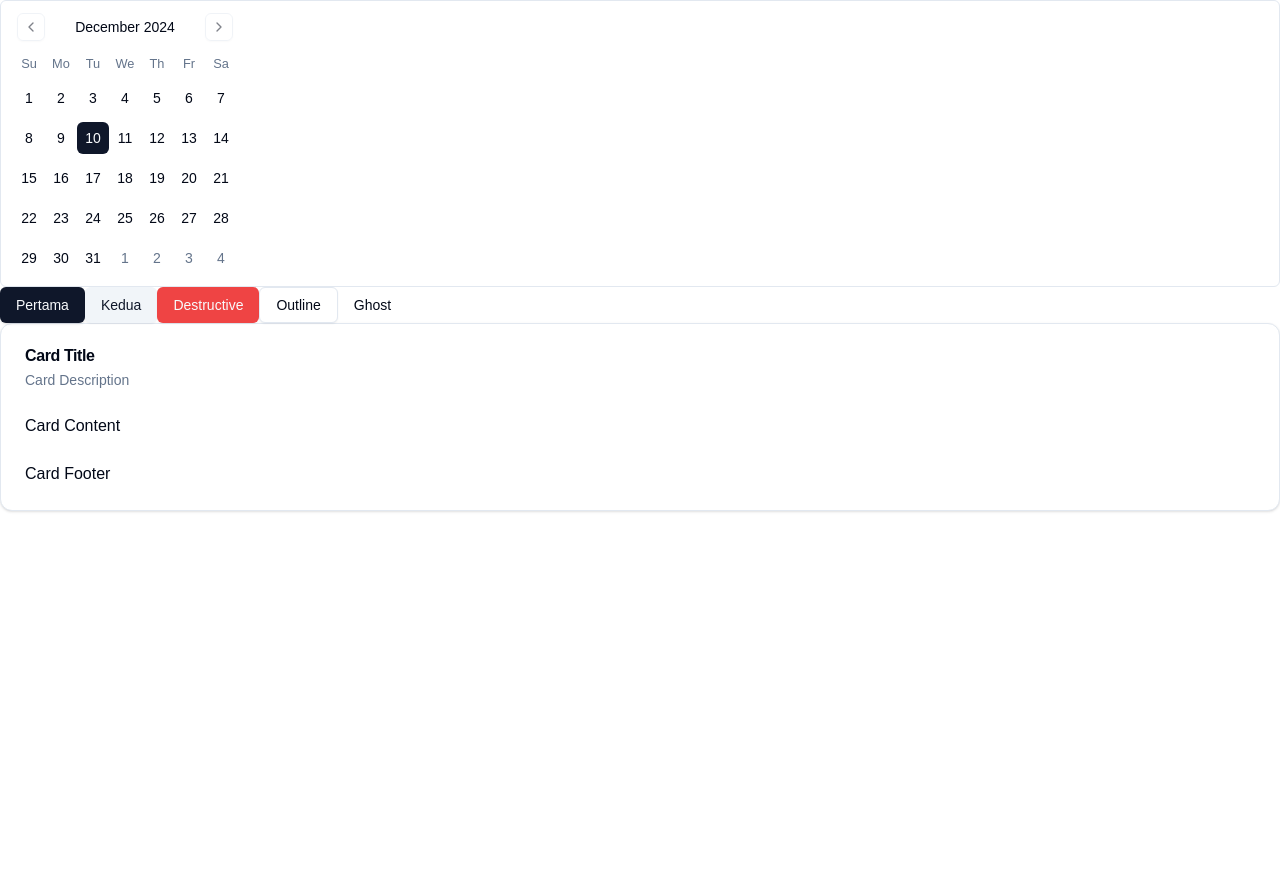
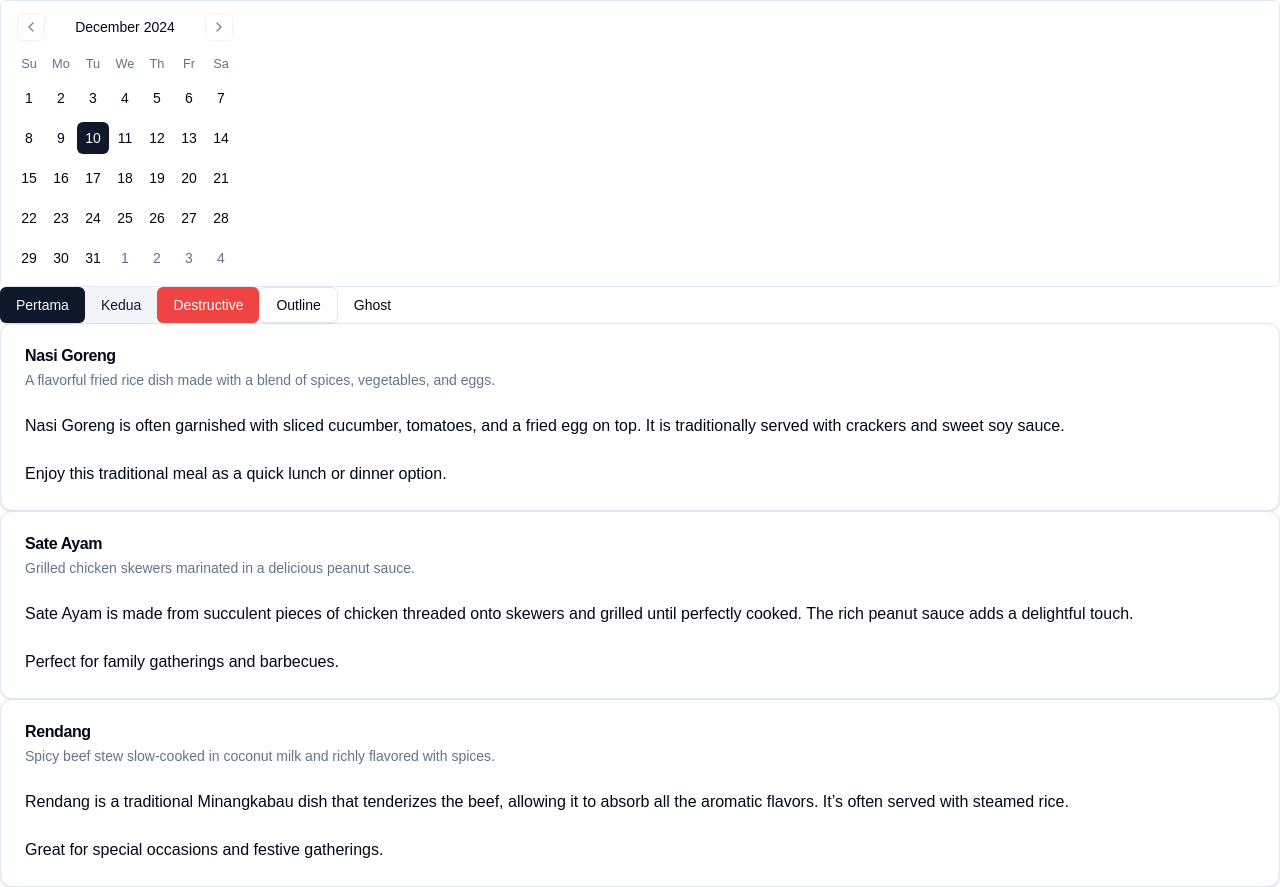
Before and after one commit to calvinrahmat/belajar-leonard, a Next.js app: page / in a window 1280 px wide. Shown: the top 887 px of the page. Before the commit the page ends 800 px from the top, so only its background shows below. Built offline with nearby package versions, Linux system fonts and the light colour scheme.

Commit message:
updated by Leon

```diff
--- /dev/null
+++ b/app/data/card.tsx
@@ -0,0 +1,28 @@
+const cardData = [
+    {
+      cardTitle: 'Nasi Goreng',
+      cardDescription: 'A flavorful fried rice dish made with a blend of spices, vegetables, and eggs.',
+      cardContent: 'Nasi Goreng is often garnished with sliced cucumber, tomatoes, and a fried egg on top. It is traditionally served with crackers and sweet soy sauce.',
+      cardFooter: 'Enjoy this traditional meal as a quick lunch or dinner option.',
+    },
+    {
+      cardTitle: 'Sate Ayam',
+      cardDescription: 'Grilled chicken skewers marinated in a delicious peanut sauce.',
+      cardContent: 'Sate Ayam is made from succulent pieces of chicken threaded onto skewers and grilled until perfectly cooked. The rich peanut sauce adds a delightful touch.',
+      cardFooter: 'Perfect for family gatherings and barbecues.',
+    },
+    {
+      cardTitle: 'Rendang',
+      cardDescription: 'Spicy beef stew slow-cooked in coconut milk and richly flavored with spices.',
+      cardContent: 'Rendang is a traditional Minangkabau dish that tenderizes the beef, allowing it to absorb all the aromatic flavors. It’s often served with steamed rice.',
+      cardFooter: 'Great for special occasions and festive gatherings.',
+    },
+    {
+      cardTitle: 'Gado-Gado',
+      cardDescription: 'A vibrant salad made with boiled vegetables and a tasty peanut dressing.',
+      cardContent: 'Gado-Gado is a healthy and refreshing meal, featuring ingredients such as boiled potatoes, carrots, green beans, and tofu, topped with a luscious peanut sauce.',
+      cardFooter: 'A perfect dish for vegetarians that’s both satisfying and nutritious.',
+    },
+  ];
+
+  export default cardData;
--- a/app/page.tsx
+++ b/app/page.tsx
@@ -11,6 +11,7 @@ import {
 } from "@/components/ui/card"
 import { Calendar } from "@/components/ui/calendar"
 import React from "react"
+import cardData from "./data/card";
 
 export default function Home() {
   const [date, setDate] = React.useState<Date | undefined>(new Date())
@@ -34,18 +35,24 @@ export default function Home() {
       </div>
 
       <div>
-          <Card>
+        {cardData.map(
+          (
+            {cardTitle, cardDescription, cardContent, cardFooter}, index
+          ) => (
+            <Card key={index}>
             <CardHeader>
-              <CardTitle>Card Title</CardTitle>
-              <CardDescription>Card Description</CardDescription>
+              <CardTitle>{cardTitle}</CardTitle>
+              <CardDescription>{cardDescription}</CardDescription>
             </CardHeader>
             <CardContent>
-              <p>Card Content</p>
+              <p>{cardContent}</p>
             </CardContent>
             <CardFooter>
-              <p>Card Footer</p>
+              <p>{cardFooter}</p>
             </CardFooter>
           </Card>
+          )
+          )}
       </div>
     </div>
   )
```
